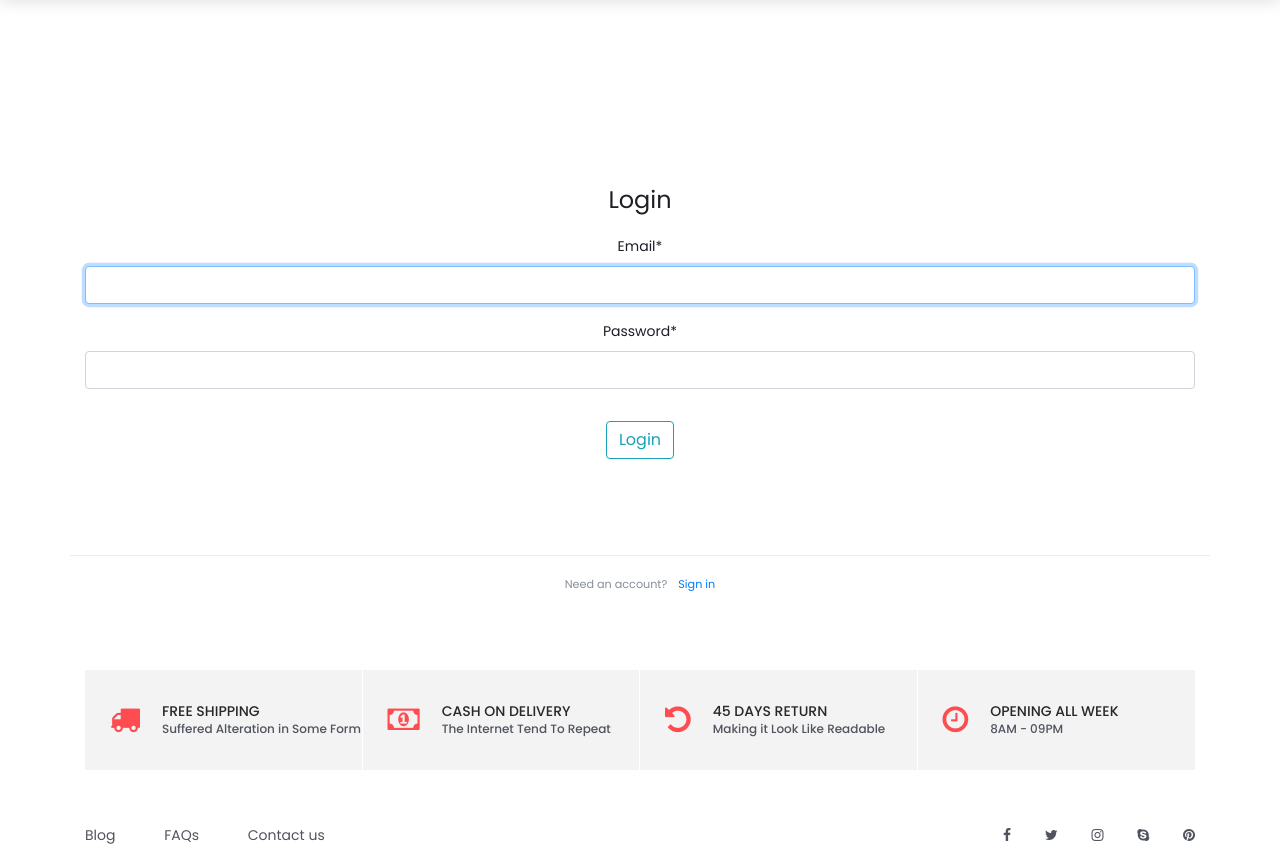
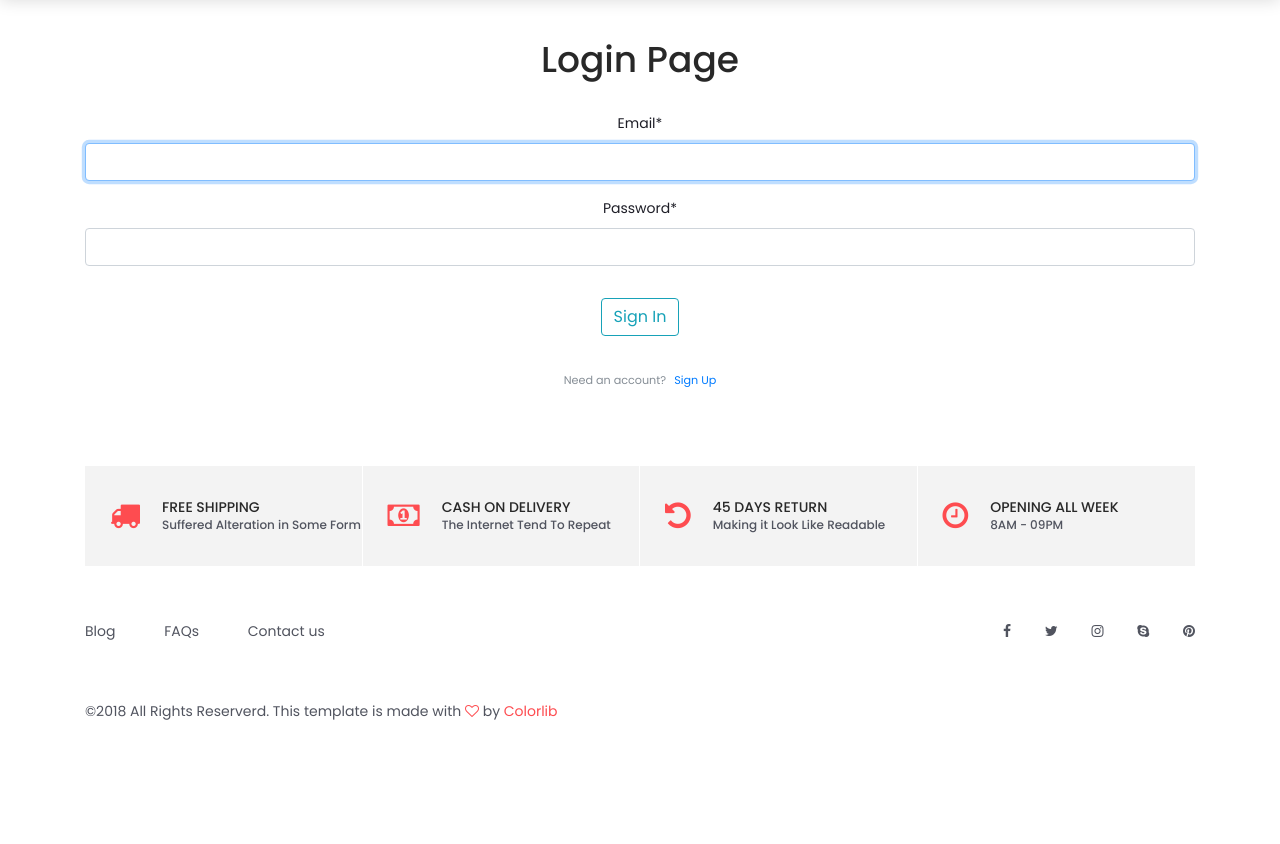
Before and after one commit to akramscarfs/shop, a Django app: page /login/ in a window 1280 px wide. Shown: the part 100-944 px from the top of the page. After the commit the page ends 820 px from the top, so only its background shows below. Run offline with Django 3.2, Linux system fonts and the light colour scheme; parts of the project's set-up code (start-up, migrations or seed data) failed here and were passed over; some libraries are stand-ins or nearby versions.

Commit message:
Login/Register/Profile fully implemented Fixed more bugs in the front end

```diff
--- a/shop/main/templates/main/base.html
+++ b/shop/main/templates/main/base.html
@@ -47,7 +47,7 @@
 								<li><a href="{% url 'main-shop' %}">shop</a></li>
 								<li><a href="{% url 'main-contact' %}">contact</a></li>
 								{% if user.is_authenticated %}
-								<li><a href="#">logout</a></li>
+								<li><a href="{% url 'logout' %}">logout</a></li>
 							{% else %}
 								<li class="account">
 									<a href="#">
@@ -55,8 +55,8 @@
 										<i class="fa fa-angle-down"></i>
 									</a>
 									<ul class="account_selection">
-										<li><a href="#"><i class="fa fa-sign-in" aria-hidden="true"></i>Sign In</a></li>
-										<li><a href="#"><i class="fa fa-user-plus" aria-hidden="true"></i>Register</a></li>
+										<li><a href="{% url 'login' %}"><i class="fa fa-sign-in" aria-hidden="true"></i>Sign In</a></li>
+										<li><a href="{% url 'register' %}"><i class="fa fa-user-plus" aria-hidden="true"></i>Sign Up</a></li>
 									</ul>
 								</li>
 							{% endif %}
@@ -97,8 +97,8 @@
 						<i class="fa fa-angle-down"></i>
 					</a>
 					<ul class="menu_selection">
-						<li><a href="#"><i class="fa fa-sign-in" aria-hidden="true"></i>Sign In</a></li>
-						<li><a href="#"><i class="fa fa-user-plus" aria-hidden="true"></i>Register</a></li>
+						<li><a href="{% url 'login' %}"><i class="fa fa-sign-in" aria-hidden="true"></i>Sign In</a></li>
+						<li><a href="{% url 'register' %}"><i class="fa fa-user-plus" aria-hidden="true"></i>Sign Up</a></li>
 					</ul>
 				</li>
 			</ul>
--- a/shop/users/templates/users/login.html
+++ b/shop/users/templates/users/login.html
@@ -1,34 +1,20 @@
 {% extends "main/base.html" %}
 {% load crispy_forms_tags %}
 {% block content %}
-     <div class = "content-section">
-         <div class="container contact_container">
+<div class="container">
     <form method = "POST">
+        <h2>Login Page</h2>
+        <br>
         {% csrf_token %}
         <fieldset class = "form-group">
-              <legend class="border-bottom mb-4">
-                  Login
-
-              </legend>
             {{ form|crispy }}
-
         </fieldset>
         <div class="form-group">
-              <button class="btn btn-outline-info" type="submit">Login</button>
-
+            <button class="btn btn-outline-info" type="submit">Sign In</button>
         </div>
-
     </form>
-     </div>
     <div class="border-top pt-3">
-             <small class = "text-muted">
-
-                 Need an account?
-
-                 <a class="ml-2" href="{% url 'register' %}">Sign in</a>
-
-             </small>
-
+        <small class = "text-muted">Need an account?<a class="ml-2" href="{% url 'register' %}">Sign Up</a></small>
     </div>
 </div>
 {% endblock content %}
```
Also changed, not shown: shop/users/templates/users/logout.html (+3 -17 lines), shop/users/templates/users/profile.html (+6 -14 lines), shop/users/templates/users/register.html (+4 -19 lines), shop/db.sqlite3, shop/main/static/shop/styles/main_styles.css (line endings or trailing spaces). Lines whose indentation alone changed are shown as unchanged.
